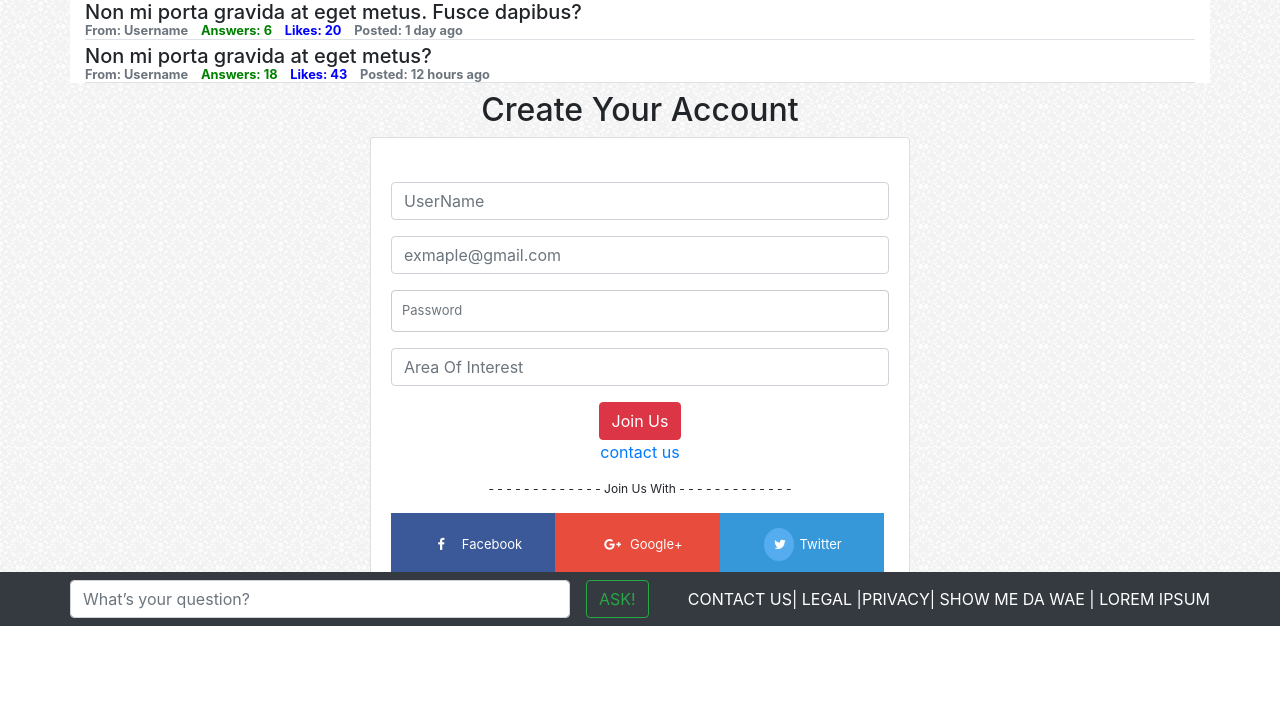
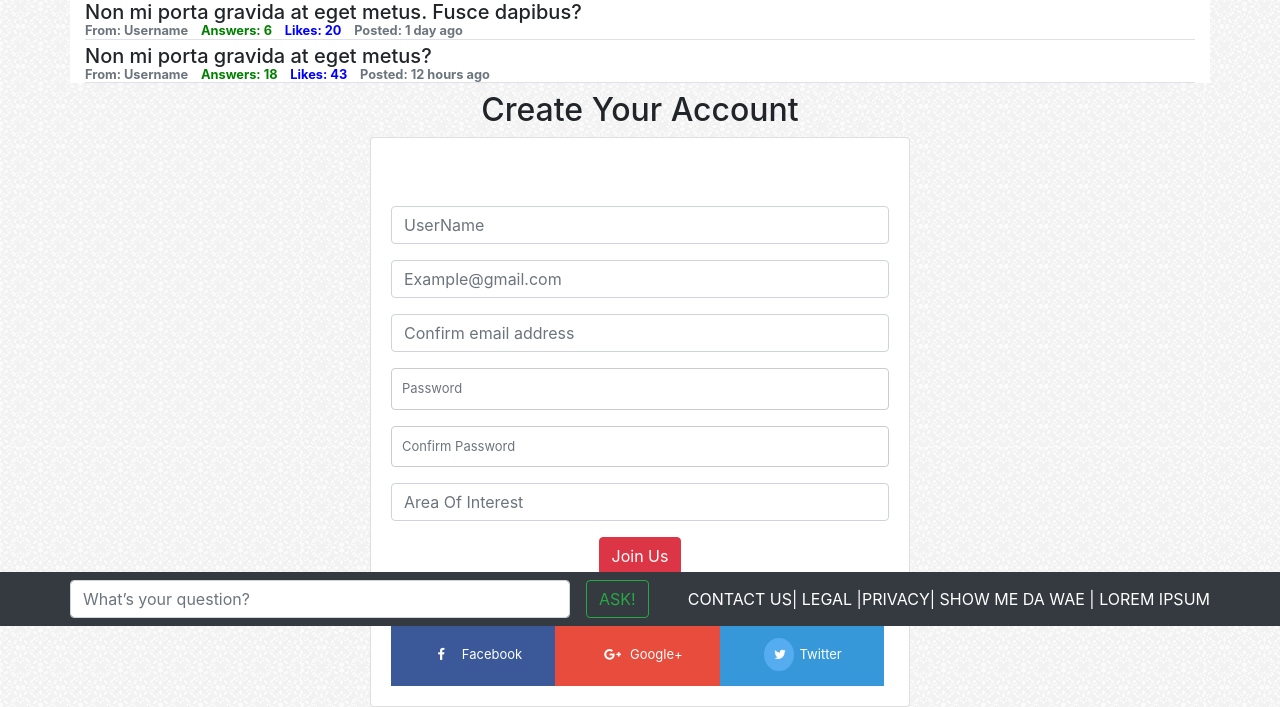
Before and after one commit to heyhellomila/SOEN341, a PHP site: page /registrationpage.php in a window 1280 px wide. Shown: the part 174-881 px from the top of the page. Before the commit the page ends 800 px from the top, so only its background shows below. Run offline with PHP 8.4, Linux system fonts and the light colour scheme; some libraries are stand-ins or nearby versions.

Commit message:
Update registrationpage.php

```diff
--- a/registrationpage.php
+++ b/registrationpage.php
@@ -3,8 +3,6 @@
 require_once("partial/header.php");
 
 ?>
-
-
 
 <div class="container-fluid"  align="justify">
 
@@ -19,22 +17,28 @@ require_once("partial/header.php");
 
 
                                 <div class="mt-4">
-                                    <form><div class="form-group">
-                                            <input type="test" class="form-control" name="username" value="" placeholder="UserName">
+                                    <form  id="myform" ><div class="form-group">
+                                           <label for='username'></label>
+                                            <input type="text" class="form-control" name="username" value="" placeholder="UserName" id="username">
                                         </div>
                                         <div class="form-group">
-                                            <input type="email" class="form-control" name="email" value="" placeholder="exmaple@gmail.com">
+                                            <input type="email" class="form-control" name="email" value="" placeholder="Example@gmail.com" id="Email">
                                         </div>
                                         <div class="form-group">
-                                            <input type="password" class="form-control" name="password" value="" placeholder="Password">
+                                            <input type="email" class="form-control" name="email2" value="" placeholder="Confirm email address" id="Email2">
+                                        </div>
+                                        <div class="form-group">
+                                            <input type="password" class="form-control" name="pwd1" value="" placeholder="Password" id="pwd1">
+
+										</div>
+                                           <div class="form-group">
+                                            <input type="password" class="form-control" name="pwd2" value="" placeholder="Confirm Password" id="pwd2">
+
                                         </div> <div class="form-group">
                                             <input type="text" class="form-control" name="Interest" value="" placeholder="Area Of Interest">
                                         </div>
                                         <div class="text-center">
                                         <button type="submit" class="btn btn-danger">Join Us </button>
-
-						<p><a href="contactUS.php">contact us</a></p>
-
 										</div>
                                     </form>
                                     <div class="clearfix"></div>
@@ -66,6 +70,9 @@ require_once("partial/header.php");
 
 
 
+
+
+
 <?php
 
 require_once("partial/footer.php");
```
